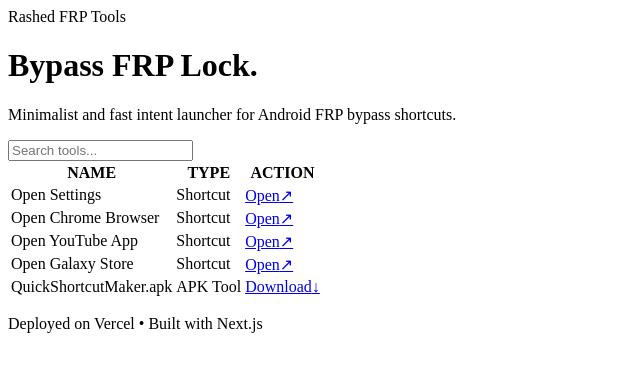
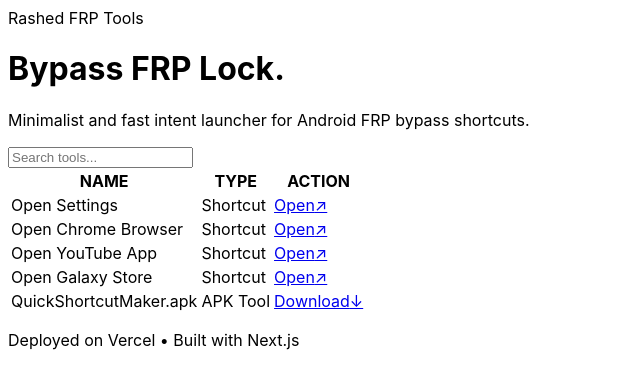
Before and after one commit to RashedFrp/rashedfrp, a Next.js app: page / in a window 1280 px wide. Shown: the top 388 px of the page, without its empty margins (0-640 px from the left). Built offline with nearby package versions, Linux system fonts and the light colour scheme.

Commit message:
Create layout.tsx

```diff
--- /dev/null
+++ b/app/layout.tsx
@@ -0,0 +1,19 @@
+import type { Metadata } from "next";
+import "./globals.css";
+
+export const metadata: Metadata = {
+  title: "Rashed FRP Tools",
+  description: "Minimalist FRP bypass tools and shortcuts",
+};
+
+export default function RootLayout({
+  children,
+}: Readonly<{
+  children: React.ReactNode;
+}>) {
+  return (
+    <html lang="en">
+      <body>{children}</body>
+    </html>
+  );
+    }
```
